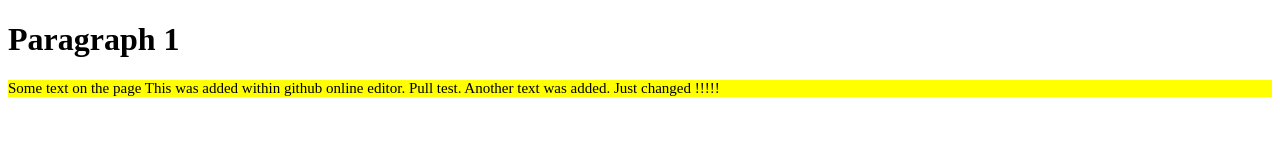
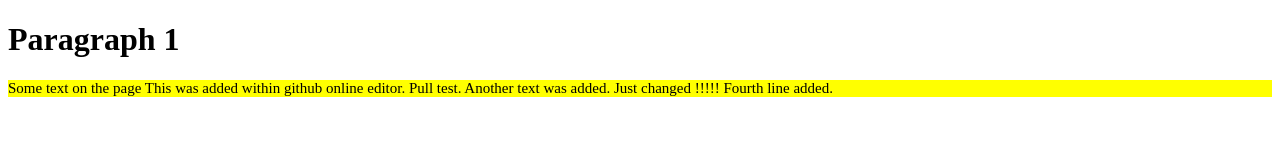
Before and after one commit to ruslanatsabryk/test, a plain HTML site: page index.html in a window 1280 px wide. Drawn offline with Linux system fonts and the light colour scheme.

Commit message:
Fourth line added locally

```diff
--- a/index.html
+++ b/index.html
@@ -9,6 +9,7 @@
             Some text on the page
             This was added within github online editor. Pull test.
             Another text was added. Just changed !!!!!
+            Fourth line added.
         </div>
     </body>
 </html>
```
